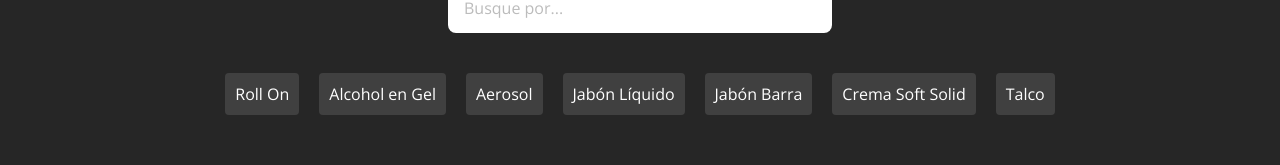
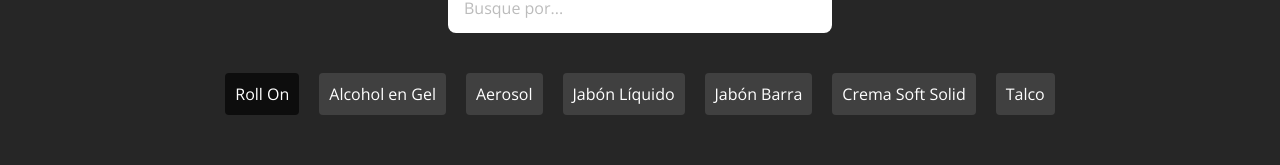
Before and after one commit to Sans-arch/desafio-tbb, a React (Vite) app: page / in a window 1280 px wide. Both pictures are taken after a click on the button "Roll On". Shown: the part 166-331 px from the top of the page. Built offline with nearby package versions, Linux system fonts and the light colour scheme.

Commit message:
Create scenarios to render ProductsList

```diff
--- a/src/components/Filter/index.jsx
+++ b/src/components/Filter/index.jsx
@@ -6,11 +6,10 @@ import Input from '../Input';
 
 export default function Filter() {
   const {
-    handleFilterText, handleSelectedProductFilter, categories,
+    handleFilterText, handleSelectedProductFilter, categories, selectedProductFilter,
   } = useContext(ProductsContext);
 
   return (
-
     <Container>
       <Input
         type="text"
@@ -18,7 +17,34 @@ export default function Filter() {
         onChange={handleFilterText}
       />
       <Filters>
-        {categories.map((category) => (
+        {selectedProductFilter && categories.map((category) => {
+          if (category === selectedProductFilter) {
+            return (
+              <button
+                type="button"
+                key={category}
+                value={category}
+                onClick={handleSelectedProductFilter}
+                style={{ backgroundColor: '#0d0d0d' }}
+              >
+                {category}
+              </button>
+            );
+          }
+
+          return (
+            <button
+              type="button"
+              key={category}
+              value={category}
+              onClick={handleSelectedProductFilter}
+            >
+              {category}
+            </button>
+          );
+        })}
+
+        {!selectedProductFilter && categories.map((category) => (
           <button
             type="button"
             key={category}
--- a/src/components/ProductsList/index.jsx
+++ b/src/components/ProductsList/index.jsx
@@ -7,23 +7,47 @@ import { ProductsContainer } from './styles';
 export default function ProductsList() {
   const { products, filterText, selectedProductFilter } = useContext(ProductsContext);
 
+  if (selectedProductFilter && filterText) {
     return (
       <ProductsContainer>
-      {selectedProductFilter && products.filter((product) => (
+        {products.filter((product) => (
+          product.category.name.toLowerCase() === selectedProductFilter.toLowerCase()
+        )).filter((product) => product.name.toLowerCase().includes(filterText.toLowerCase()))
+          .map((product) => (
+            <ProductCard key={product.id} data={product} />
+          ))}
+      </ProductsContainer>
+    );
+  }
+
+  if (selectedProductFilter && !filterText) {
+    return (
+      <ProductsContainer>
+        {products.filter((product) => (
           product.category.name.toLowerCase() === selectedProductFilter.toLowerCase()))
           .map((product) => (
             <ProductCard key={product.id} data={product} />
           ))}
+      </ProductsContainer>
+    );
+  }
 
-      {filterText
-      && products.filter(
+  if (filterText && !selectedProductFilter) {
+    return (
+      <ProductsContainer>
+        {products.filter(
           (product) => product.name.toLowerCase().includes(filterText.toLowerCase()),
         )
           .map((product) => (
             <ProductCard key={product.id} data={product} />
           ))}
+      </ProductsContainer>
+    );
+  }
 
-      {(!filterText && !selectedProductFilter) && products.map((product) => (
+  return (
+    <ProductsContainer>
+      {products.map((product) => (
         <ProductCard key={product.id} data={product} />
       ))}
     </ProductsContainer>
--- a/src/contexts/ProductsContext.jsx
+++ b/src/contexts/ProductsContext.jsx
@@ -15,7 +15,13 @@ export function CustomProductsProvider(props) {
   };
 
   const handleSelectedProductFilter = (event) => {
-    setSelectedProductFilter(event.target.value);
+    // setSelectedProductFilter((prevState) => {
+    //   console.log(prevState);
+    //   return event.target.value;
+    // });
+    setSelectedProductFilter((prevState) => (
+      prevState === event.target.value ? null : event.target.value
+    ));
   };
 
   useEffect(() => {
```
Lines whose indentation alone changed are shown as unchanged.
